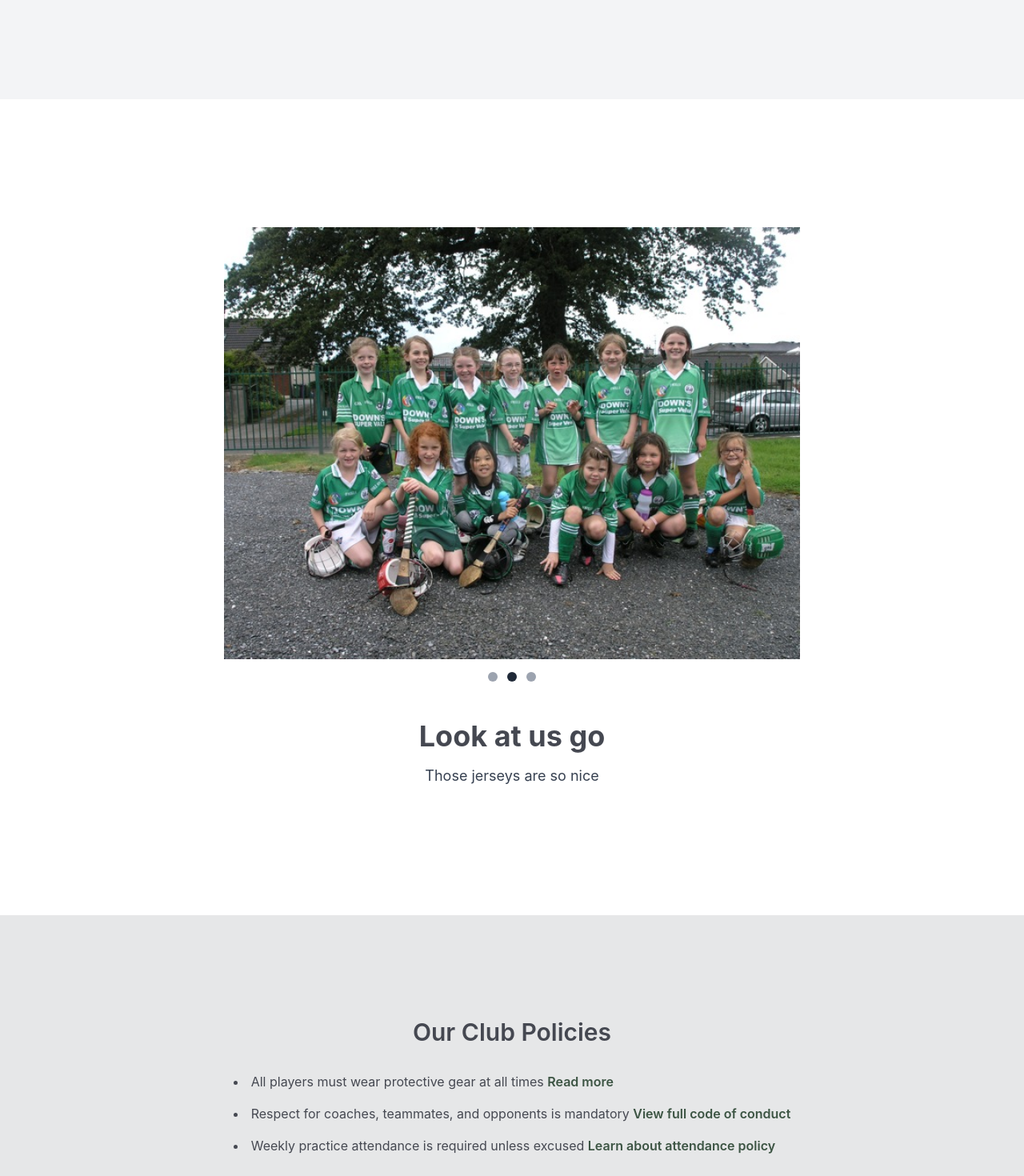
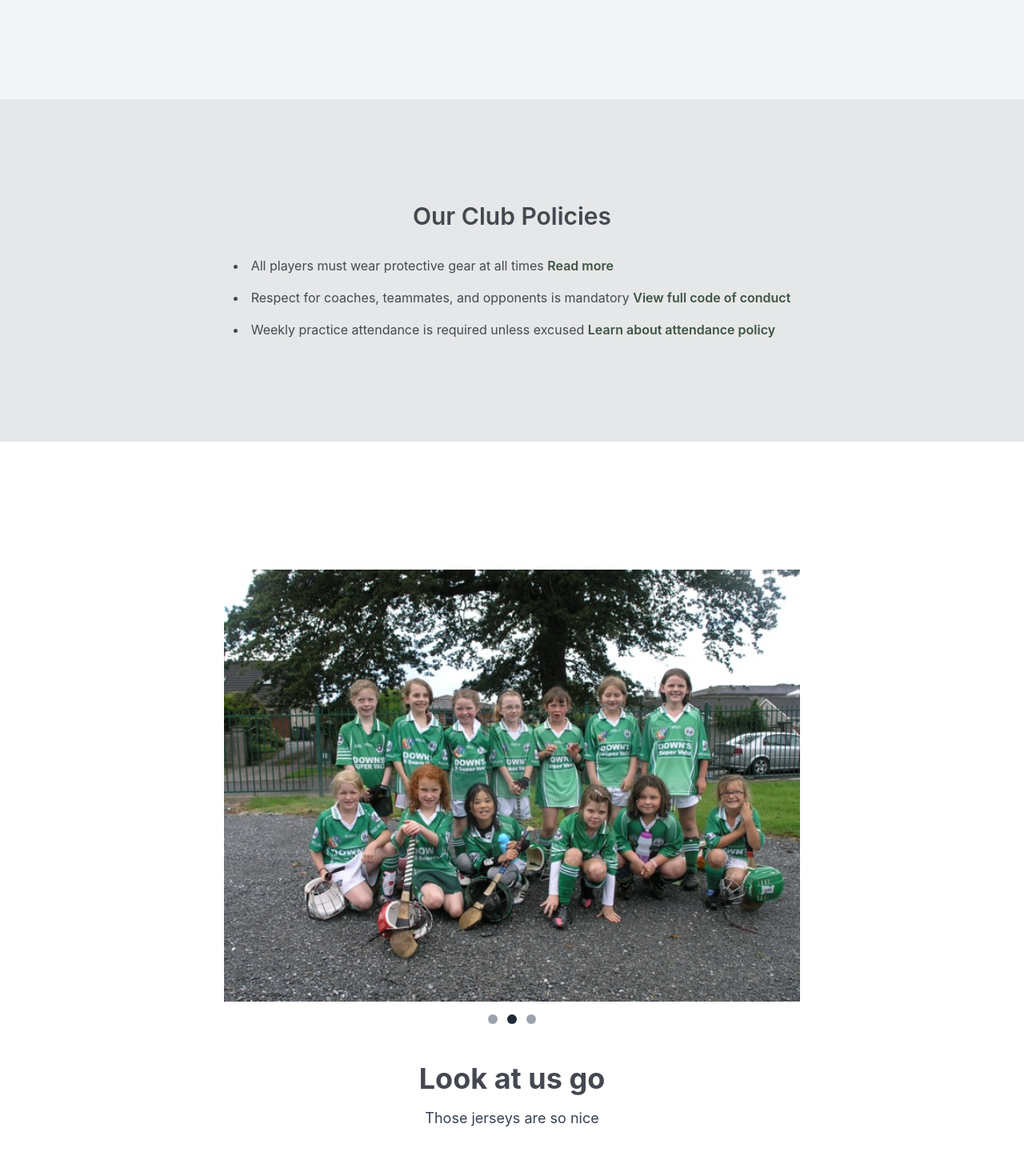
Before and after one commit to Ailbhe-Hickey/ccc, a React (Create React App) app: page / in a window 1280 px wide. Shown: the part 1300-2770 px from the top of the page at 80% size. Built offline with nearby package versions, Linux system fonts and the light colour scheme.

Commit message:
Reorder home screen

```diff
--- a/package.json
+++ b/package.json
@@ -9,8 +9,6 @@
     "@testing-library/user-event": "^13.5.0",
     "@types/jest": "^27.5.2",
     "@types/node": "^16.18.126",
-    "@types/react": "^19.1.8",
-    "@types/react-dom": "^19.1.6",
     "react": "^19.1.0",
     "react-dom": "^19.1.0",
     "react-router-dom": "^7.6.3",
@@ -43,6 +41,8 @@
     ]
   },
   "devDependencies": {
+    "@types/react": "^19.1.13",
+    "@types/react-dom": "^19.1.9",
     "autoprefixer": "^10.4.21",
     "postcss": "^8.5.6",
     "tailwindcss": "^3.4.1"
--- a/src/pages/Home.tsx
+++ b/src/pages/Home.tsx
@@ -50,6 +50,8 @@ const HomePage: React.FC = () => {
         navBackgroundDefault="bg-transparent"
       />
 
+
+
       <section id="features" className="py-28 bg-gray-100 text-[#454851]">
         <div className="max-w-7xl mx-auto px-6 flex flex-col md:flex-row items-center md:space-x-16 min-h-[400px]">
 
@@ -77,6 +79,13 @@ const HomePage: React.FC = () => {
         </div>
       </section>
 
+        <PolicyListWithImage
+        title="Our Club Policies"
+        items={policies}
+        imageSrc="/policy.png"
+        imageAlt="Club policies"
+      />
+
       <ImageSlideshow
           slides={slides}
           title="Look at us go"
@@ -86,12 +95,7 @@ const HomePage: React.FC = () => {
           height="auto"       // Adjusts to image aspect ratio
         />
 
-      <PolicyListWithImage
-        title="Our Club Policies"
-        items={policies}
-        imageSrc="/policy.png"
-        imageAlt="Club policies"
-      />
+
       <CallToActionSection />
     </>
   );
```
Also changed, not shown: 1 other file (tests, documents, lock files or other folders).
